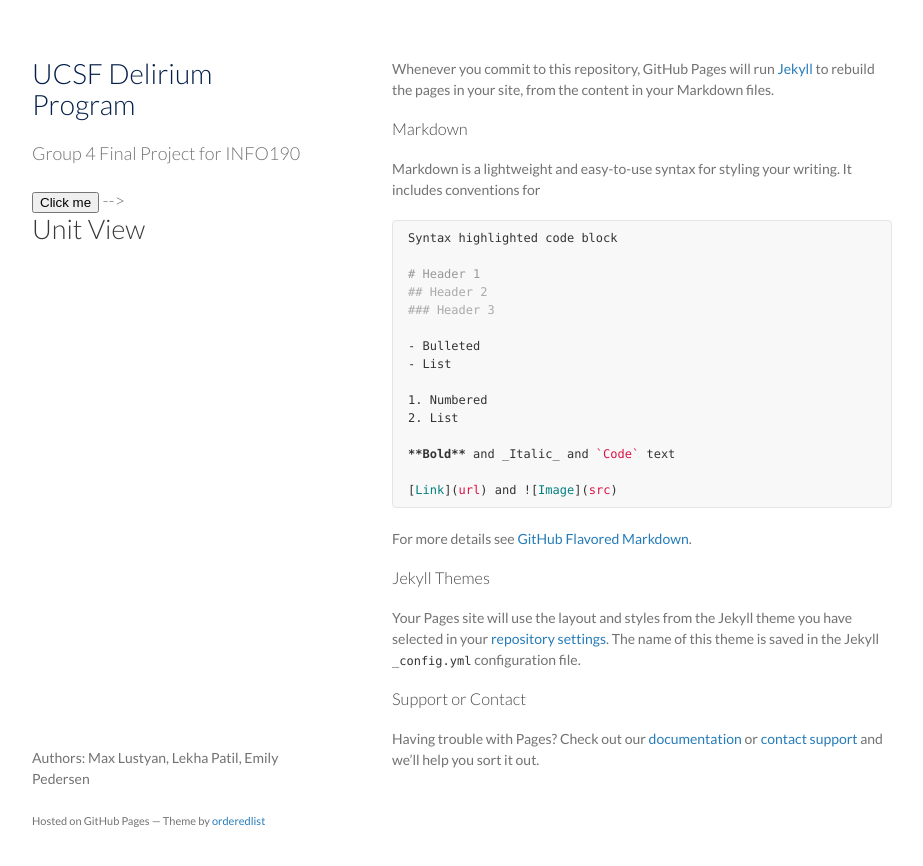
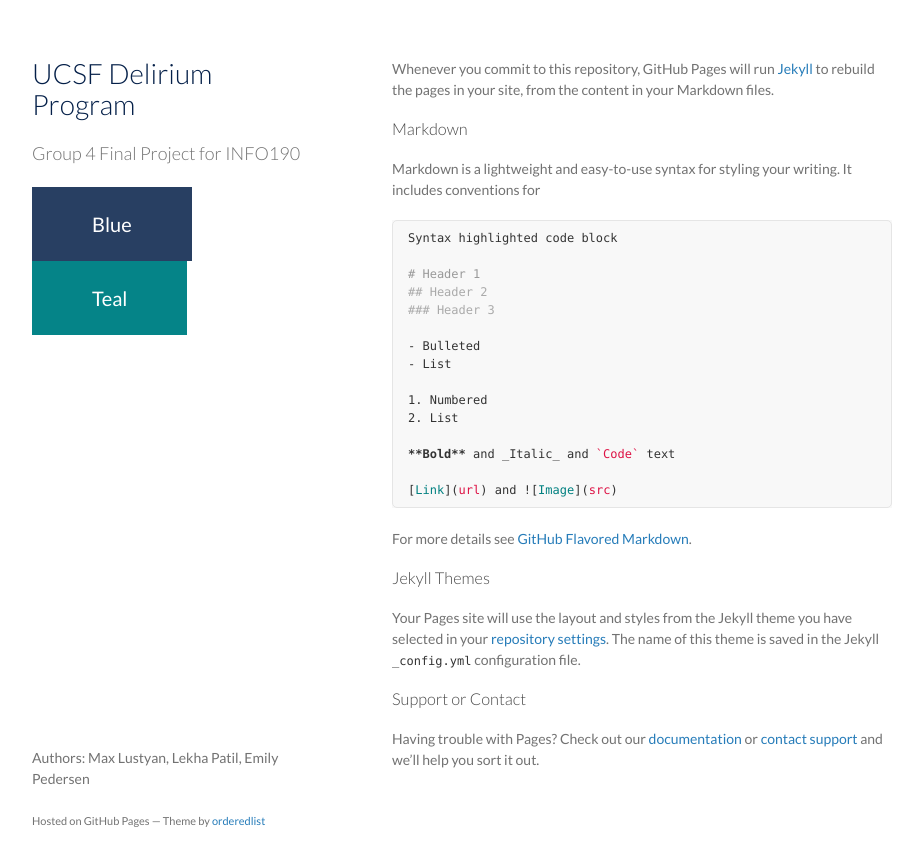
Before and after one commit to uadjet/DataViz4Delirium, a Jekyll site: the page built from docs/default.md, in a window 1280 px wide. Shown: the top 866 px of the page, without its empty margins (178-1101 px from the left). Built offline with Jekyll 4.4.1, drawn with Linux system fonts in a browser that asks for light colours; our own code applies the rules of GitHub Pages for plain Markdown files; a script that is not in the unit is left out.

Commit message:
Button class

```diff
--- a/_layouts/default.html
+++ b/_layouts/default.html
@@ -10,6 +10,35 @@
   <!--[if lt IE 9]>
     <script src="//html5shiv.googlecode.com/svn/trunk/html5.js"></script>
     <![endif]-->
+
+  <style>
+    .button {
+      background-color: #000;
+      /* White */
+      border: none;
+      color: white;
+      padding: 25px 60px;
+      text-align: center;
+      text-decoration: none;
+      display: inline-block;
+      font-size: 20px;
+      font-family: 'Lato';
+      font-weight: 300
+      margin: 4px 2px;
+      cursor: pointer;
+    }
+
+    .button2 {
+      background-color: #283f62;
+    }
+    /* Blue */
+
+    .button3 {
+      background-color: #058488;
+    }
+    /* Teal */
+  </style>
+
 </head>
 
 <body>
@@ -20,11 +49,8 @@
       <p>{{ site.description | default: site.github.project_tagline }}</p>
 
 
-      <button name="button">Click me</button
-
-      <!-- <button Program View > -->
-
-      <h2> Unit View </h2>
+      <button class="button button2">Blue</button>
+      <button class="button button3">Teal</button>
 
 
       <!-- {% if site.github.is_project_page %}
```
